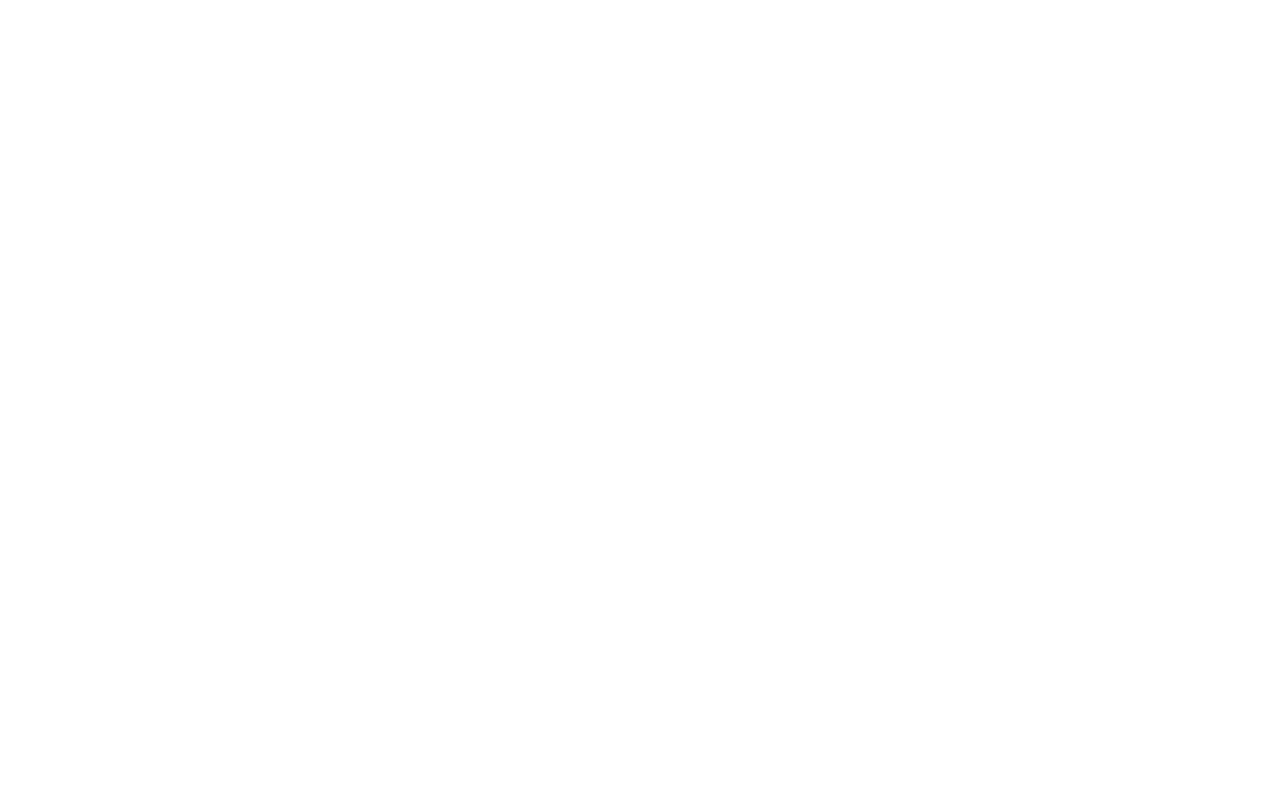
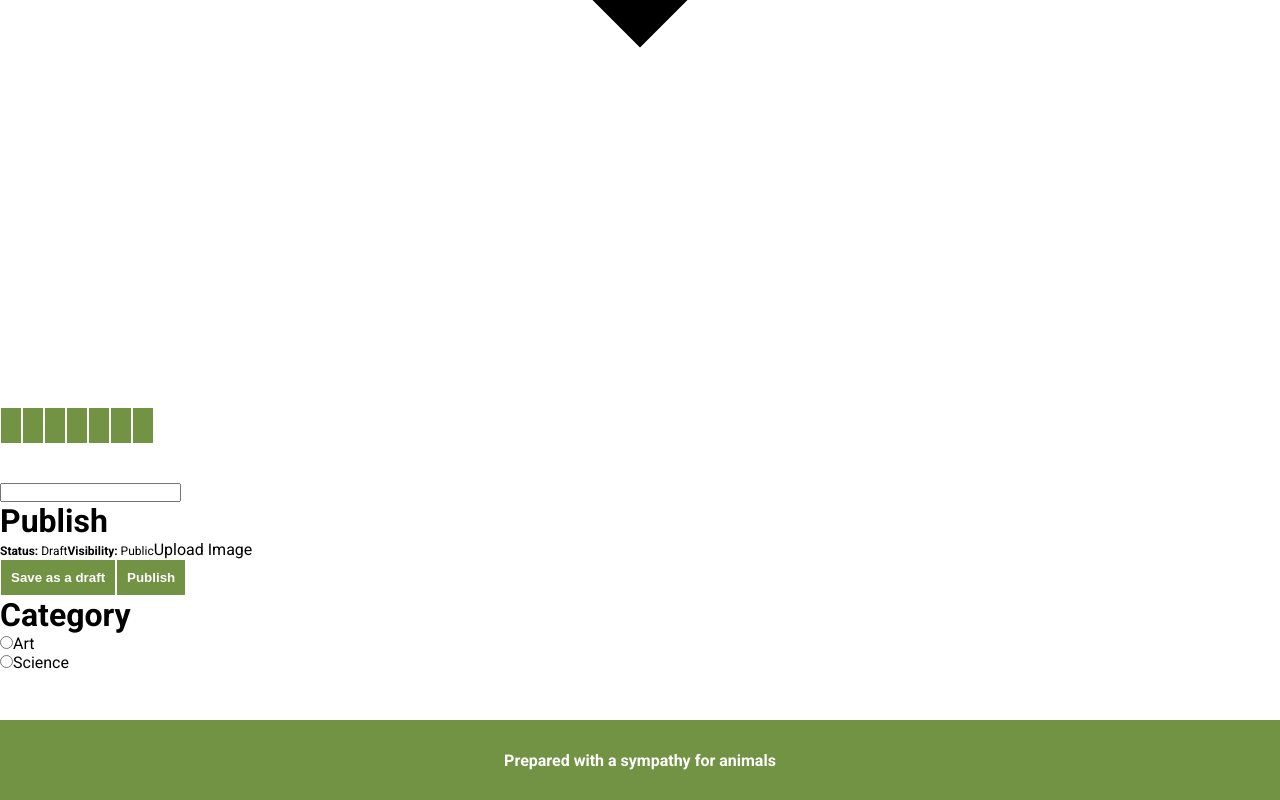
Before and after one commit to zajacHubert/Animal-blog-front, a React (Create React App) app: page /write in a window 1280 px wide. Shown: the part 1093-1893 px from the top of the page. Before the commit the page ends 800 px from the top, so only its background shows below. Built offline with nearby package versions, Linux system fonts and the light colour scheme.

Commit message:
Create page to write and edit

```diff
--- a/src/components/Navbar/Navbar.module.scss
+++ b/src/components/Navbar/Navbar.module.scss
@@ -27,6 +27,7 @@
     text-decoration: none;
     color: black;
     text-transform: uppercase;
+    font-size: 1.3rem;
 
     &:hover {
         font-weight: bold;
@@ -37,6 +38,7 @@
 .user {
     span {
         margin: 0 1rem;
+        font-size: 1rem;
     }
 }
 
--- a/src/pages/Single/Single.tsx
+++ b/src/pages/Single/Single.tsx
@@ -35,7 +35,7 @@
     }
 
     return (
-        <div className={styles.single}>
+        <div>
             <div className={styles.content}>
                 <h2 className={styles.title}>{post?.title}</h2>
                 <div className={styles.main}>
--- a/src/pages/Write/Write.tsx
+++ b/src/pages/Write/Write.tsx
@@ -1,8 +1,110 @@
-import React from 'react'
+import axios from 'axios';
+import moment from 'moment';
+import React, { ChangeEvent, FormEvent, useState } from 'react'
+import ReactQuill from 'react-quill';
+import { useLocation, useNavigate } from 'react-router-dom';
 
 const Write = () => {
+    const state = useLocation().state;
+    const [value, setValue] = useState(state?.desc || '');
+    const [title, setTitle] = useState(state?.title || '');
+    const [file, setFile] = useState<File | null>(null);
+    const [cat, setCat] = useState(state?.cat || '');
+    const navigate = useNavigate();
+
+    const upload = async () => {
+        try {
+            const formData = new FormData();
+            formData.append('file', file!);
+            const res = await axios.post('/upload', formData);
+            return res.data;
+        } catch (err) { }
+    }
+
+    const saveProject = async (e: FormEvent) => {
+        e.preventDefault();
+        const imgUrl = await upload();
+
+        try {
+            state ? await axios.patch(`/posts/${state.id}`, {
+                title,
+                desc: value,
+                cat,
+                img: file ? imgUrl : ''
+            }) : await axios.post('/posts', {
+                title,
+                desc: value,
+                cat,
+                img: file ? imgUrl : '',
+                date: moment(Date.now()).format('YYYY-MM-DD HH:mm:ss')
+            })
+            navigate('/')
+        } catch (err) {
+            console.log(err)
+        }
+
+    }
+
     return (
-        <div>Write</div>
+        <div className="add">
+            <div className="content">
+                <input
+                    type="text"
+                    placeholder='title'
+                    value={title}
+                    onChange={(e: ChangeEvent<HTMLInputElement>) => setTitle(e.target.value)}
+                />
+                <div className="editorContainer">
+                    <ReactQuill className='editor' theme="snow" value={value} onChange={setValue} />
+                </div>
+            </div>
+            <div className="menu">
+                <div className="item">
+                    <h1>Publish</h1>
+                    <span>
+                        <b>Status:</b> Draft
+                    </span>
+                    <span>
+                        <b>Visibility:</b> Public
+                    </span>
+                    <input
+                        style={{ display: 'none' }}
+                        type="file" id="file"
+                        onChange={(e: ChangeEvent<HTMLInputElement>) => setFile((e.currentTarget.files as FileList)[0])}
+                    />
+                    <label className='file' htmlFor="file">Upload Image</label>
+                    <div className="buttons">
+                        <button>Save as a draft</button>
+                        <button onClick={saveProject}>Publish</button>
+                    </div>
+                </div>
+                <div className="item">
+                    <h1>Category</h1>
+                    <div className="cat">
+                        <input
+                            type="radio"
+                            checked={cat === "cats"}
+                            name="cat"
+                            value="cats"
+                            id="cats"
+                            onChange={(e) => setCat(e.target.value)}
+                        />
+                        <label htmlFor="cats">Art</label>
+                    </div>
+                    <div className="cat">
+                        <input
+                            type="radio"
+                            checked={cat === "dogs"}
+                            name="cat"
+                            value="dogs"
+                            id="dogs"
+                            onChange={(e) => setCat(e.target.value)}
+                        />
+                        <label htmlFor="dogs">Science</label>
+                    </div>
+                </div>
+            </div>
+        </div>
     )
 }
 
```
